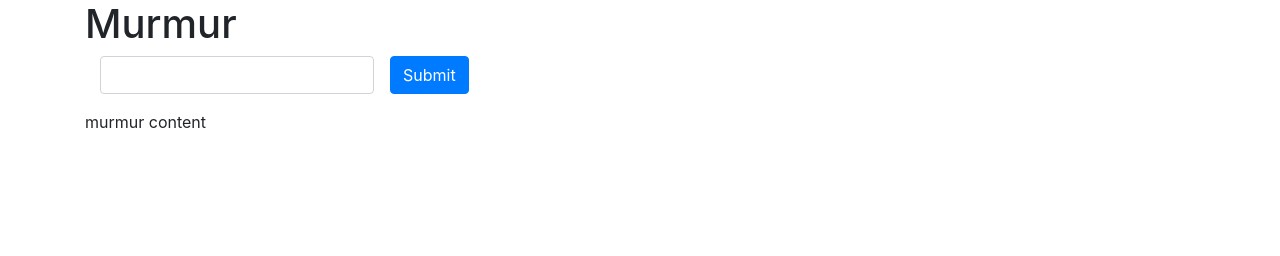
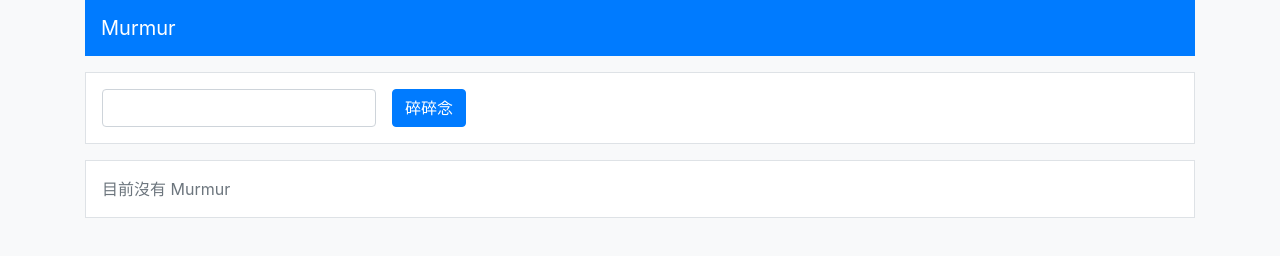
Before and after one commit to vc7/murmur-reactjs, a React app: page / in a window 1280 px wide. Built offline with nearby package versions, Linux system fonts and the light colour scheme.

Commit message:
UI and style things.

```diff
--- a/src/app/components/Form.js
+++ b/src/app/components/Form.js
@@ -14,10 +14,13 @@ export class Form extends React.Component {
 
     render() {
         return (
-            <div className="container">
+            <div className="row border py-3 px-3 my-3 bg-white">
                 <form className="form-inline" onSubmit={(event) => this.onSubmit(event)}>
-                    <input type="text" className="form-control" onKeyDown={(event) => this.onKeyDown(event)}/>
-                    <button className="btn btn-primary ml-3">Submit</button>
+                    <input
+                        type="text"
+                        className="form-control"
+                        onKeyDown={(event) => this.onKeyDown(event)}/>
+                    <button className="btn btn-primary ml-3">碎碎念</button>
                 </form>
             </div>
         );
--- a/src/app/components/Items.js
+++ b/src/app/components/Items.js
@@ -1,10 +1,11 @@
 import React from "react";
-import { Item } from "./Item";
+import { NoItem } from "./NoItem";
+// import { Item } from "./Item";
 
 export const Items = (props) => {
     return (
-        <div className="container">
-            <Item/>
+        <div>
+            <NoItem/>
         </div>
     );
 };
--- /dev/null
+++ b/src/app/components/Navbar.js
@@ -0,0 +1,9 @@
+import React from "react";
+
+export const Navbar = (props) => {
+    return (
+        <div className="navbar bg-primary navbar-dark">
+            <a href="#" className="navbar-brand">Murmur</a>
+        </div>
+    );
+};
--- /dev/null
+++ b/src/app/components/NoItem.js
@@ -0,0 +1,9 @@
+import React from "react";
+
+export const NoItem = (props) => {
+    return (
+        <div className="row border py-3 px-3 my-3 bg-white">
+            <span className="text-muted">目前沒有 Murmur</span>
+        </div>
+    );
+};
--- a/src/app/index.js
+++ b/src/app/index.js
@@ -1,6 +1,7 @@
 import React from "react";
 import { render } from "react-dom";
 
+import { Navbar } from "./components/Navbar";
 import { Form } from "./components/Form";
 import { Items } from "./components/Items";
 
@@ -8,9 +9,11 @@ class App extends React.Component {
     render() {
         return (
             <div className="container">
-                <h1>Murmur</h1>
-                <Form/>
-                <Items/>
+                <Navbar/>
+                <div className="container">
+                    <Form/>
+                    <Items/>
+                </div>
             </div>
         );
     }
--- a/src/index.html
+++ b/src/index.html
@@ -7,7 +7,7 @@
     <title>murmur</title>
     <link rel="stylesheet" href="https://stackpath.bootstrapcdn.com/bootstrap/4.3.1/css/bootstrap.min.css" integrity="sha384-ggOyR0iXCbMQv3Xipma34MD+dH/1fQ784/j6cY/iJTQUOhcWr7x9JvoRxT2MZw1T" crossorigin="anonymous">
 </head>
-<body>
+<body class="bg-light">
 <div id="app"></div>
 <script src="/app/bundle.js"></script>
 </body>
```
